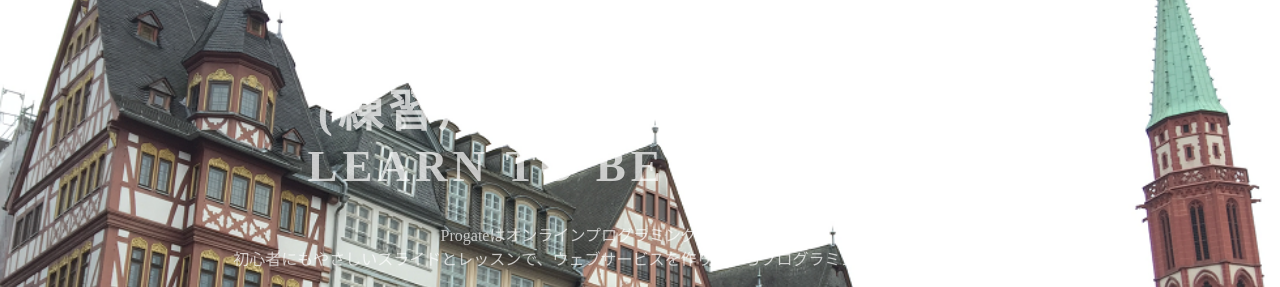
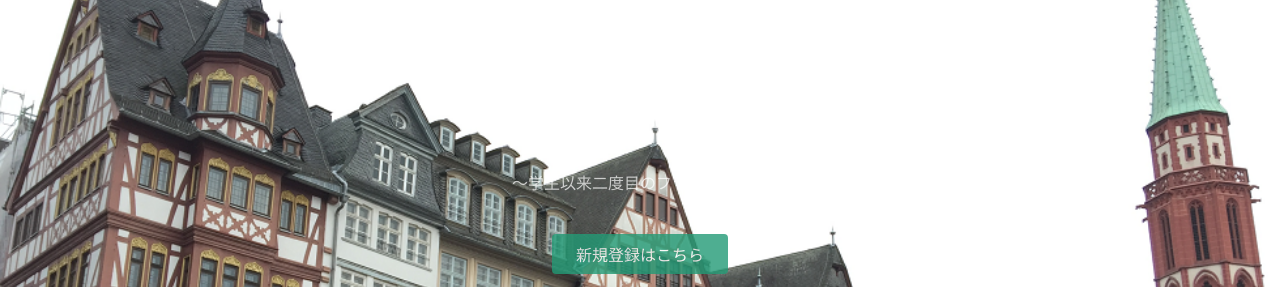
Before and after one commit to usj111/prog-8.github.io, a plain HTML site: page index.html in a window 1280 px wide. Shown: the part 135-422 px from the top of the page. Drawn offline with Linux system fonts and the light colour scheme.

Commit message:
Update index.html

```diff
--- a/index.html
+++ b/index.html
@@ -23,8 +23,8 @@
   </header>
   <div class="top-wrapper">
     <div class="container">
-      <h1>(練習用)LEARN TO CODE.<br>LEARN TO BE CREATIVE.</h1>
-      <p>Progateはオンラインプログラミング学習サービスです。<br>初心者にもやさしいスライドとレッスンで、ウェブサービスを作りながらプログラミングを学んでいきましょう。</p>
+      <h1>ドイツ訪問記</h1>
+      <p>～学生以来二度目のフランクフルト</p>
       <div class="btn-wrapper">
         <a href="#" class="btn signup">新規登録はこちら</a>
         <p>or</p>
```
